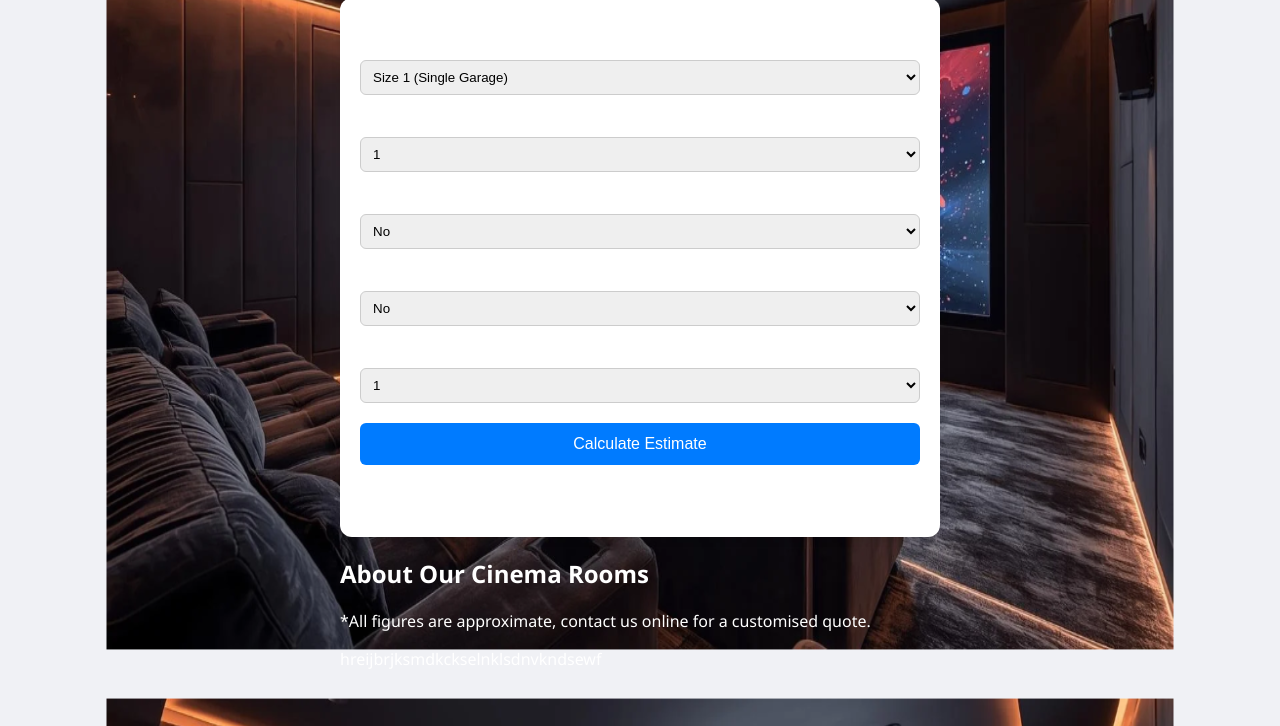
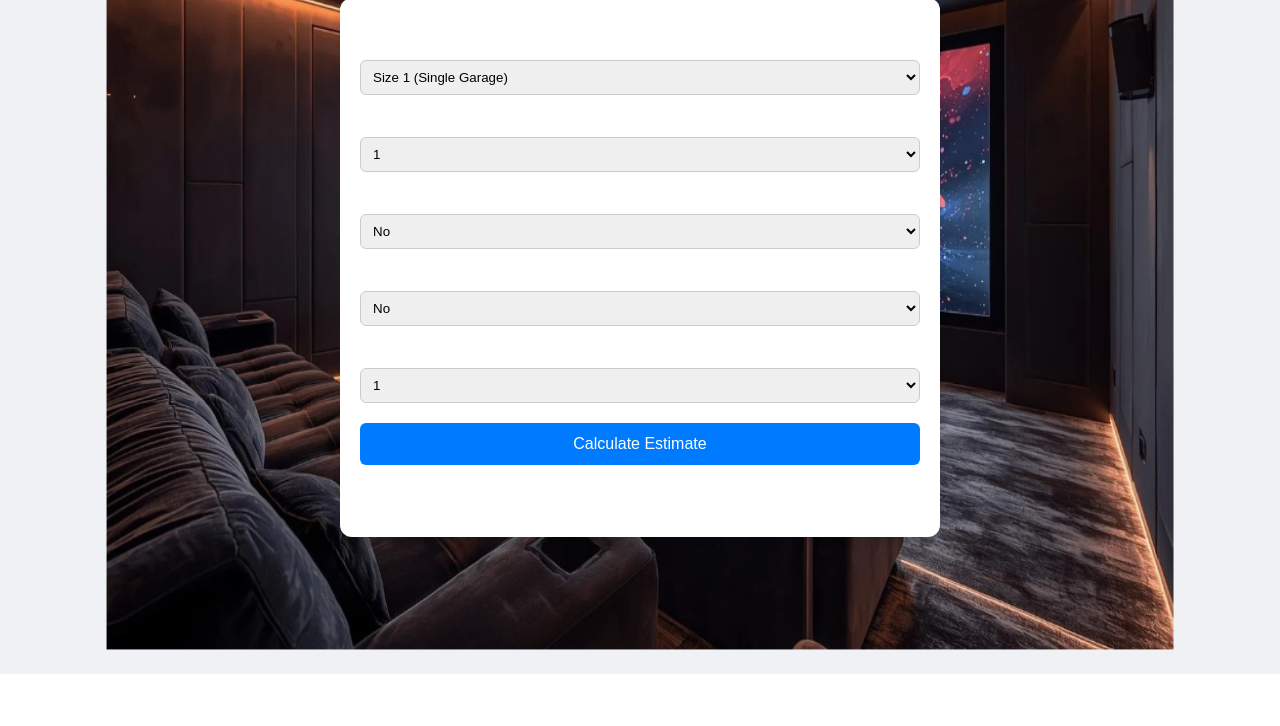
Before and after one commit to ConnectedHomeSystems/Cinema-Room-Price-Calculator, a plain HTML site: page index.html in a window 1280 px wide. Shown: the part 126-852 px from the top of the page. After the commit the page ends 800 px from the top, so only its background shows below. Drawn offline with Linux system fonts and the light colour scheme.

Commit message:
Update index.html

```diff
--- a/index.html
+++ b/index.html
@@ -95,16 +95,6 @@
     <div class="result" id="result">Estimated Total: £0</div>
   </div>
 
-  <div class="info-box">
-    <h2>About Our Cinema Rooms</h2>
-    <p>
-      *All figures are approximate, contact us online for a customised quote.
-    </p>
-    <p>
-      hreijbrjksmdkckselnklsdnvkndsewf
-    </p>
-  </div>
-
   <script>
     function updateRowsOptions() {
       const roomSize = document.getElementById('roomSize').options[document.getElementById('roomSize').selectedIndex].text;
```
